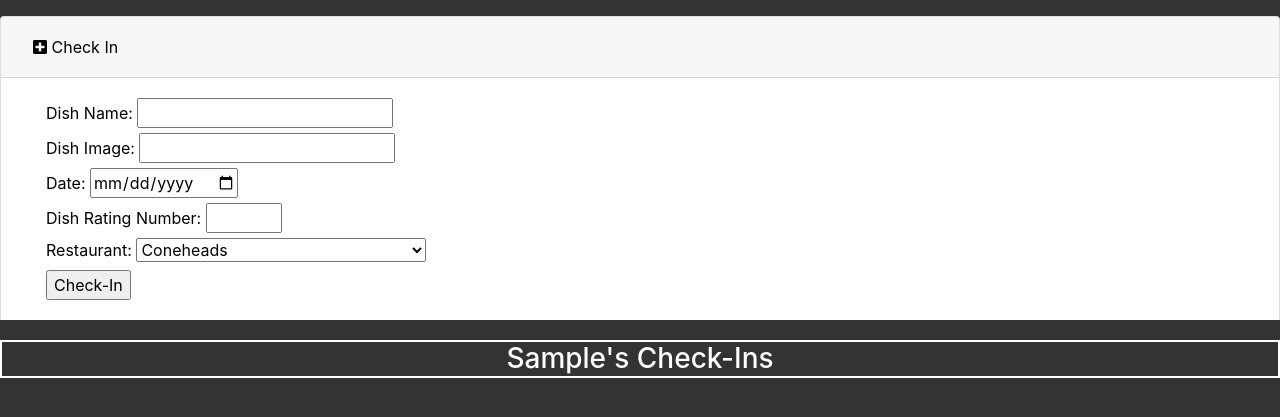
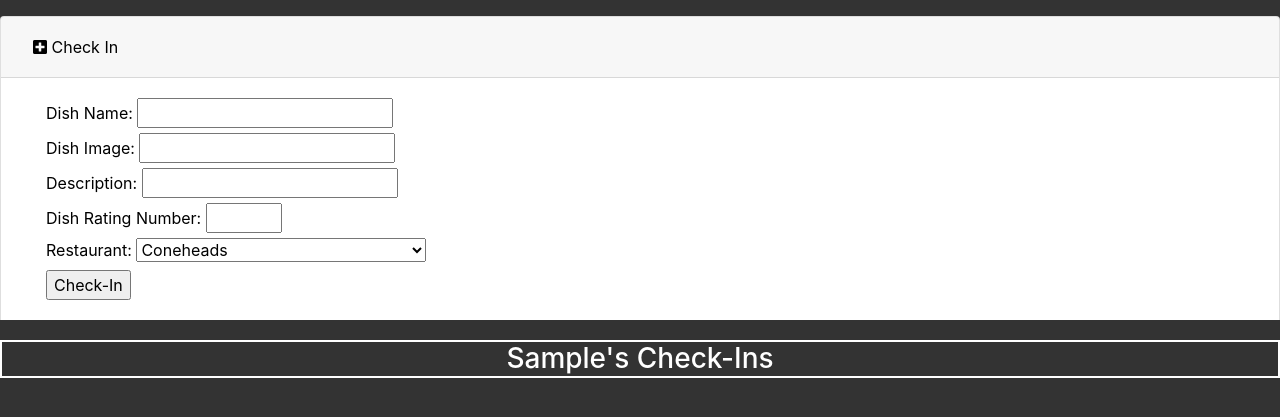
Before and after one commit to stephencastaneda/dine_black, a Django app: page /checkins in a window 1280 px wide, after a click on "Check In". Shown: the part 56-473 px from the top of the page. Run offline with Django 3.2, Linux system fonts and the light colour scheme; the visitor is signed in with stand-in values (Sample User, id 1); data comes from the database, SQL or seed files in the repository; data that the repository does not hold is empty; parts of the project's set-up code (start-up, migrations or seed data) failed here and were passed over; some libraries are stand-ins or nearby versions.

Commit message:
users can add description for check in and view check in

```diff
--- a/dineblackapp/models/restaurant_dish_review.py
+++ b/dineblackapp/models/restaurant_dish_review.py
@@ -12,3 +12,4 @@ class RestaurantDishReview(models.Model):
     restaurant = models.ForeignKey(Restaurant, on_delete=models.DO_NOTHING, null=True, blank=True)
     diner = models.ForeignKey(Diner, on_delete=models.DO_NOTHING, null=True, blank=True)
     created_at = models.DateTimeField(auto_now_add=True)
+    description = models.TextField(max_length=100, null=True, blank=True)
--- a/dineblackapp/static/styles/base.css
+++ b/dineblackapp/static/styles/base.css
@@ -84,3 +84,7 @@ body {
 .add_checkin_btn:hover {
   color: green;
 }
+
+.description-text {
+  font-style: italic;
+}
--- a/dineblackapp/templates/checkins/edit_form.html
+++ b/dineblackapp/templates/checkins/edit_form.html
@@ -21,6 +21,10 @@
             <input id="dish_image" type="text" name="dish_image" value="{{ dish_review.dish_img }}">
         </fieldset>
         <fieldset>
+            <label for="description">Description: </label>
+            <input id="description" type="text" name="description" value="{{ dish_review.description }}">
+        </fieldset>
+        <fieldset>
             <label for="dish_rating_number">Dish Rating Number: </label>
             <input id="dish_rating_number" type="number" min="1" max="5" name="dish_rating_number" value="{{ dish_review.dish_rating_number }}">
         </fieldset>
--- a/dineblackapp/templates/checkins/list.html
+++ b/dineblackapp/templates/checkins/list.html
@@ -24,8 +24,8 @@
           <input id="dish_image" type="text" name="dish_image">
       </fieldset>
       <fieldset>
-          <label for="created_at">Date: </label>
-          <input id="created_at" type="date" name="created_at">
+          <label for="description">Description: </label>
+          <input id="description" type="text" name="description" maxlength="65">
       </fieldset>
       <fieldset>
           <label for="dish_rating_number">Dish Rating Number: </label>
@@ -56,6 +56,7 @@
   <div class="card-body">
     <h5 class="card-title">{{ user_check_in.restaurant.name }}</h5>
     <p class="card-text">{{ user_check_in.dish_name }}</p>
+    <p class="card-text description-text">"{{ user_check_in.description }}"</p>
     <section id="checkin-actions" style="display:flex;">
         <form action="{% url 'dineblackapp:checkin' user_check_in.id %}" method="POST">
           {% csrf_token %}
--- a/dineblackapp/templates/restaurants/detail.html
+++ b/dineblackapp/templates/restaurants/detail.html
@@ -17,6 +17,7 @@
   <div class="card-body">
     <h5 class="card-title">{{ checkin.dish_name }}</h5>
     <p class="card-text">{{ checkin.diner.user.first_name }} {{ checkin.diner.user.first_name }}</p>
+    <p class="card-text description-text"> "{{ checkin.description }}" </p>
     <p class="card-text">{{ checkin.dish_rating_number }}</p>
   </div>
 </div>
--- a/dineblackapp/views/checkins/details.py
+++ b/dineblackapp/views/checkins/details.py
@@ -28,6 +28,7 @@ def checkin_change(request, restaurantdishreview_id):
           checkin_to_update.dish_name = form_data["dish_name"]
           checkin_to_update.dish_image = form_data["dish_image"]
           checkin_to_update.dish_rating_number = form_data["dish_rating_number"]
+          checkin_to_update.description = form_data["description"]
           checkin_to_update.restaurant_id = form_data["restaurant"]
 
           checkin_to_update.save()
--- a/dineblackapp/views/checkins/list.py
+++ b/dineblackapp/views/checkins/list.py
@@ -34,8 +34,7 @@ def check_in_list(request):
         new_check_in.dish_name = request.POST["dish_name"]
         new_check_in.dish_img = request.POST["dish_image"]
         new_check_in.dish_rating_number = request.POST["dish_rating_number"]
-        new_check_in.created_at = request.POST["created_at"]
-
+        new_check_in.description = request.POST['description']
         new_check_in.save()
 
         template_name = 'checkins/list.html'
```
